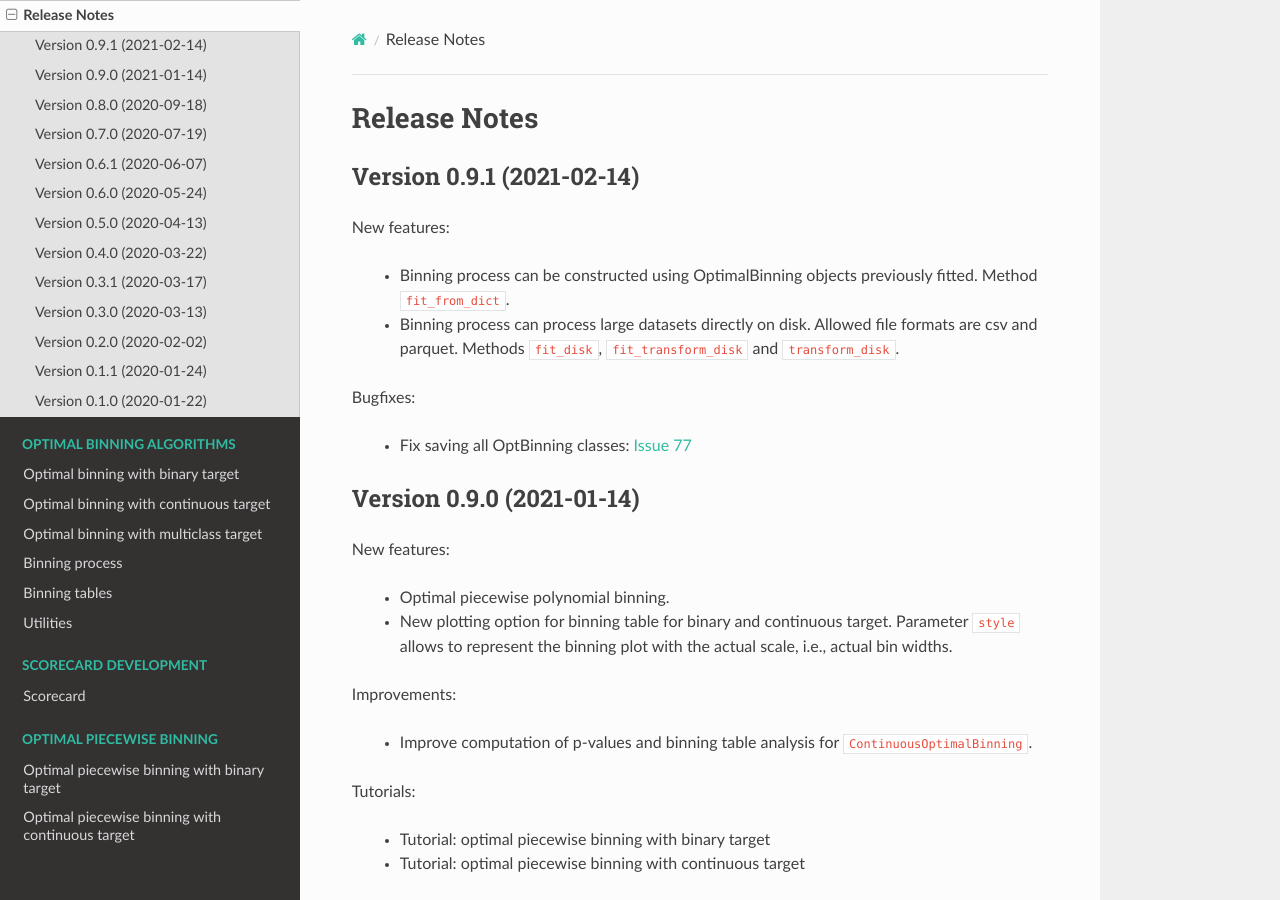
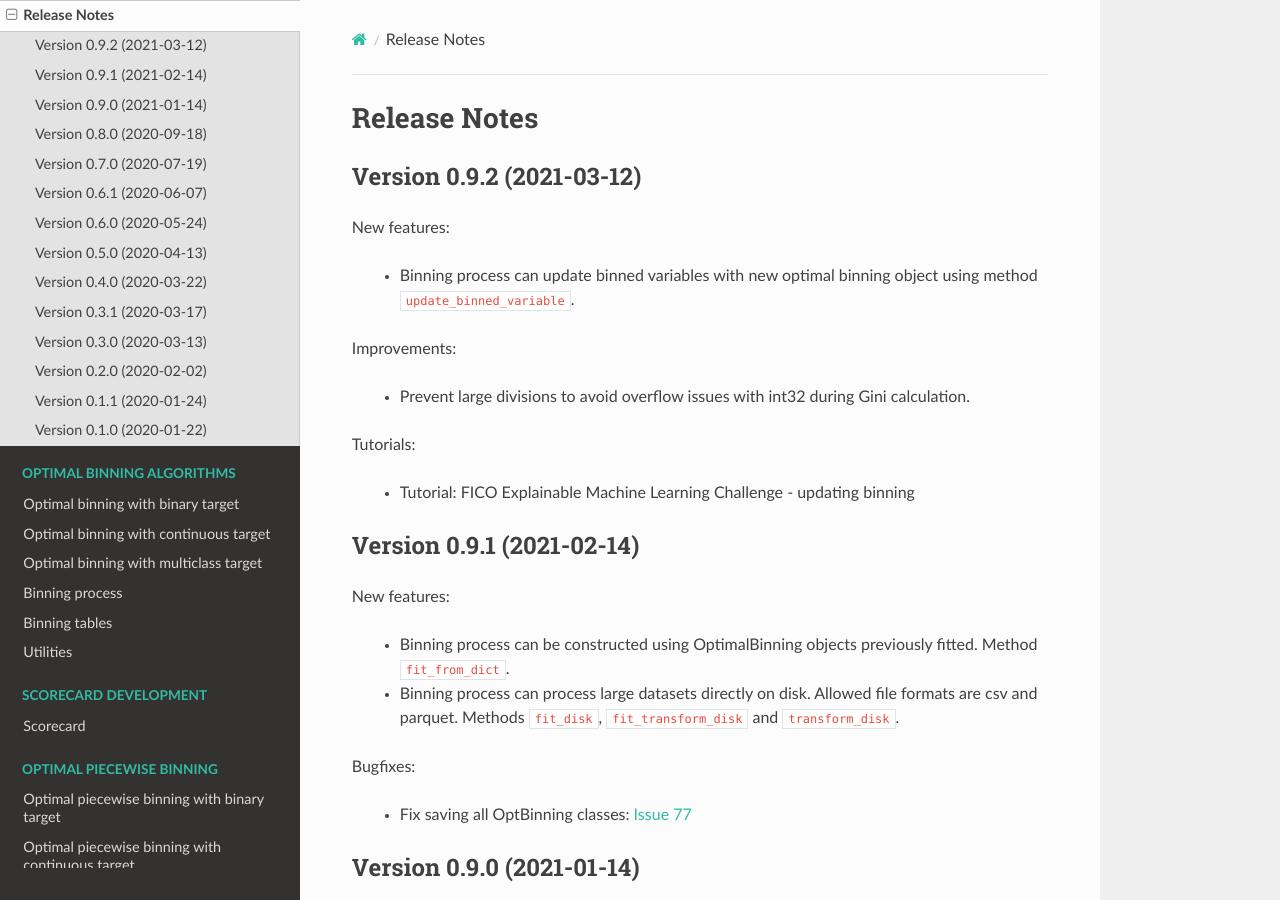
Before and after one commit to guillermo-navas-palencia/optbinning, a Sphinx documentation site: the page built from doc/source/release_notes.rst, in a window 1280 px wide and 900 px high. Built offline with Sphinx 7.4.7 and the Read the Docs theme 2.0.0, drawn with Linux system fonts in a browser that asks for light colours.

Commit message:
Prepare release 0.9.2 and udpate tutorials

```diff
--- a/doc/source/release_notes.rst
+++ b/doc/source/release_notes.rst
@@ -1,5 +1,21 @@
 Release Notes
 =============
+
+Version 0.9.2 (2021-03-12)
+--------------------------
+
+New features:
+
+   - Binning process can update binned variables with new optimal binning object using method ``update_binned_variable``.
+
+Improvements:
+
+   - Prevent large divisions to avoid overflow issues with int32 during Gini calculation.
+
+Tutorials:
+
+   - Tutorial: FICO Explainable Machine Learning Challenge - updating binning
+
 
 Version 0.9.1 (2021-02-14)
 --------------------------
```
Also changed, not shown: doc/source/tutorials/tutorial_binary.ipynb, doc/source/tutorials/tutorial_binary_large_scale.ipynb, doc/source/tutorials/tutorial_binary_under_uncertainty.ipynb, doc/source/tutorials/tutorial_binning_process_FICO_update_binning.ipynb, doc/source/tutorials/tutorial_binning_process_FICO_xAI.ipynb, doc/source/tutorials/tutorial_binning_process_sklearn_pipeline.ipynb, doc/source/tutorials/tutorial_binning_process_telco_churn.ipynb, doc/source/tutorials/tutorial_piecewise_binary.ipynb, doc/source/tutorials/tutorial_scorecard_binary_target.ipynb, doc/source/tutorials/tutorial_scorecard_continuous_target.ipynb, doc/source/tutorials/tutorial_scorecard_monitoring.ipynb, doc/source/tutorials/tutorial_sketch_binary.ipynb.
